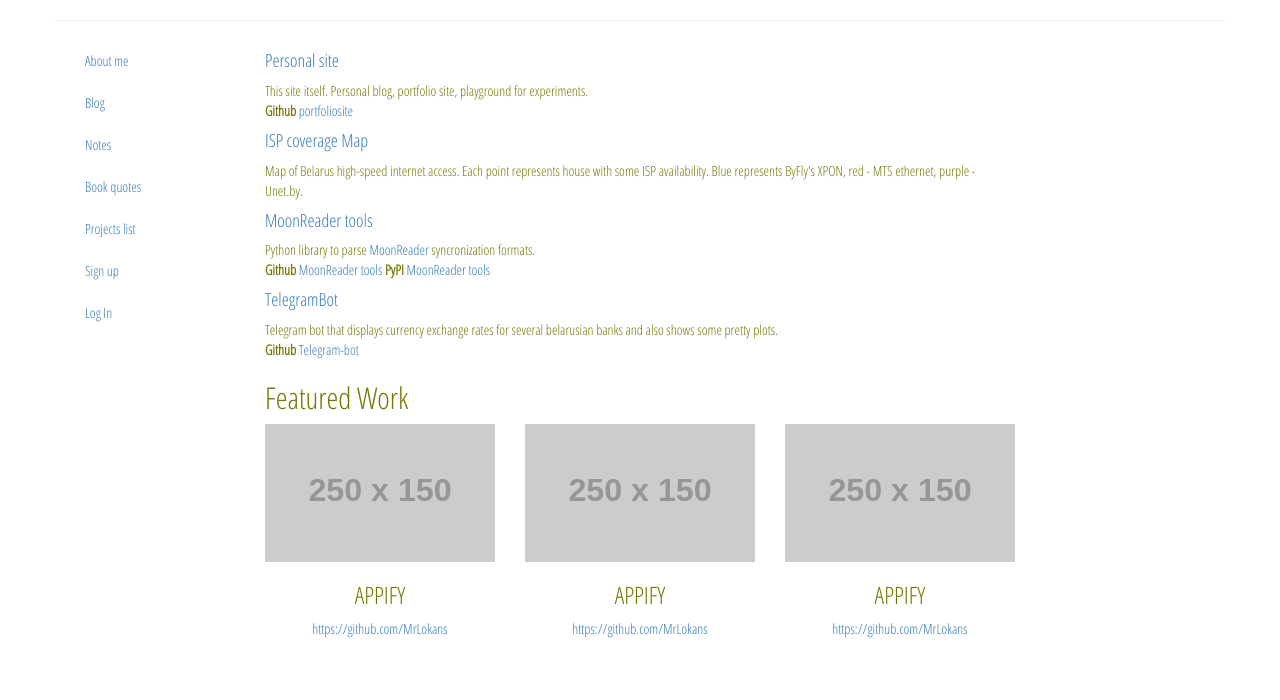
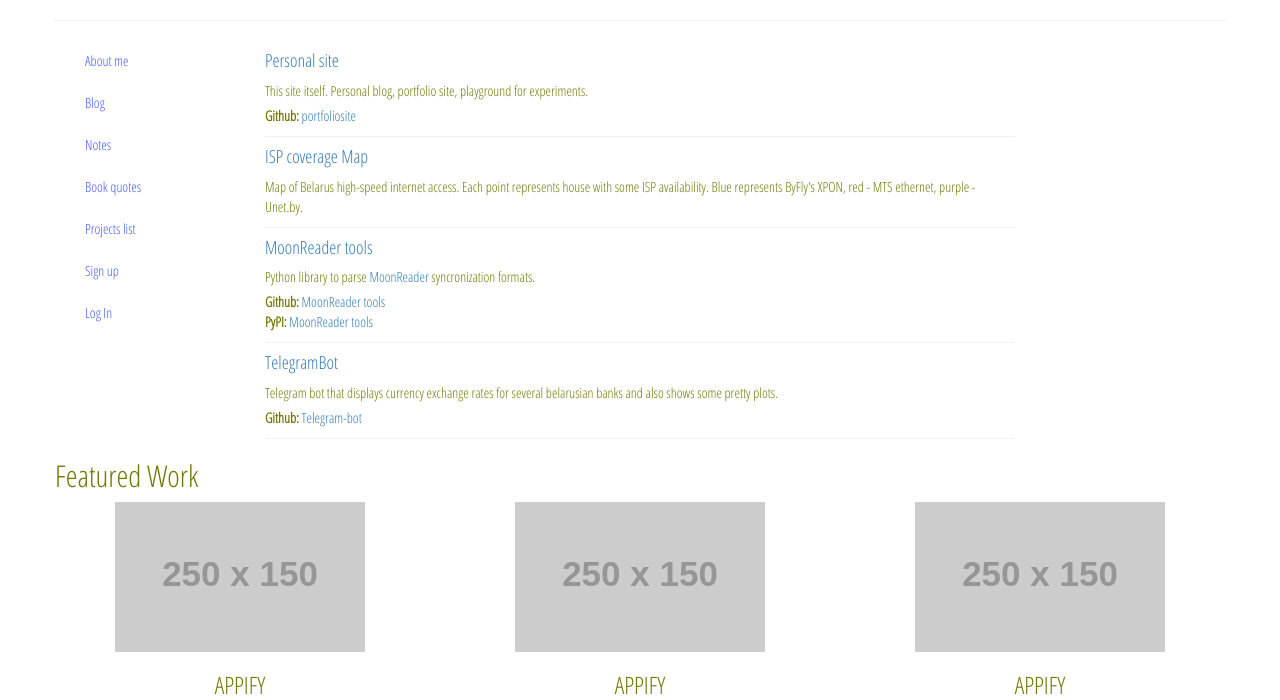
Before and after one commit to MrLokans/portfoliosite, a Django app: page /projects in a window 1280 px wide. Shown: the part 148-848 px from the top of the page. Before the commit the page ends 786 px from the top, so only its background shows below. Run offline with Django 3.2, Linux system fonts and the light colour scheme; grey boxes labelled with a size stand in for pictures from a placeholder-image service; some libraries are stand-ins or nearby versions.

Commit message:
New styles added.

```diff
--- a/personal_site/blog/static/css/style.css
+++ b/personal_site/blog/static/css/style.css
@@ -54,3 +54,24 @@
 .post-tag {
     margin-right: 10px;
 }
+
+ul.nav li.menu-item a{
+    font-size: 14px;
+    background-color: #ffffff;
+    color: #4559FF;
+}
+
+ul.nav li.menu-item a:hover{
+    font-size: 14px;
+    background-color: #ffffff;
+    color: #131F85;
+}
+
+.project-block {
+    padding-bottom: 10px;
+    border-bottom: 1px solid #F1F1F1;
+}
+
+.project-block .project-links {
+    padding-top: 5px;
+}
--- a/personal_site/blog/templates/left_menu.html
+++ b/personal_site/blog/templates/left_menu.html
@@ -1,15 +1,15 @@
 <ul class="nav nav-pills nav-stacked">
-    <li><a href="{% url 'about_me' %}">About me</a></li>
-    <li><a href="/">Blog</a></li>
-    <li><a href="{% url 'projects_list' %}">Notes</a></li>
-    <li><a href="{% url 'book-list' %}">Book quotes</a></li>
-    <li><a href="{% url 'projects_list' %}">Projects list</a></li>
+    <li class="menu-item"><a href="{% url 'about_me' %}">About me</a></li>
+    <li class="menu-item"><a href="/">Blog</a></li>
+    <li class="menu-item"><a href="{% url 'projects_list' %}">Notes</a></li>
+    <li class="menu-item"><a href="{% url 'book-list' %}">Book quotes</a></li>
+    <li class="menu-item"><a href="{% url 'projects_list' %}">Projects list</a></li>
 
     {% if user.is_authenticated %}
-        <li><a href="{% url 'logout' %}">Log Out</a></li>
+        <li class="menu-item"><a href="{% url 'logout' %}">Log Out</a></li>
     {% else %}
-        <li><a href="{% url 'signup' %}">Sign up</a></li>
-        <li><a href="{% url 'login' %}">Log In</a></li>
+        <li class="menu-item"><a href="{% url 'signup' %}">Sign up</a></li>
+        <li class="menu-item"><a href="{% url 'login' %}">Log In</a></li>
     {% endif %}
 
 </ul>
--- a/personal_site/blog/templates/projects.html
+++ b/personal_site/blog/templates/projects.html
@@ -9,8 +9,8 @@
                 This site itself. Personal blog, portfolio site, playground for experiments.
                 <br/>
                 <div class="project-links">
-                    <strong class="project-link-title">Github</strong>
-                    <a class="project-link" href="https://github.com/MrLokans/portfoliosite">portfoliosite</a
+                    <strong class="project-link-title">Github:</strong>
+                    <a class="project-link" href="https://github.com/MrLokans/portfoliosite">portfoliosite</a>
                 </div>
             </div>
         </div>
@@ -31,9 +31,10 @@
                 Python library to parse <a href="http://www.moondownload.com/">MoonReader</a> syncronization formats.
                 <br/>
                 <div class="project-links">
-                    <strong class="project-link-title">Github</strong>
+                    <strong class="project-link-title">Github:</strong>
                     <a class="project-link" href="https://github.com/MrLokans/MoonReader_tools">MoonReader tools</a>
-                    <strong class="project-link-title">PyPI</strong>
+                    <br>
+                    <strong class="project-link-title">PyPI:</strong>
                     <a class="project-link" href="https://pypi.python.org/pypi/moonreader_tools">MoonReader tools</a>
                 </div>
             </div>
@@ -47,7 +48,7 @@
                 and also shows some pretty plots.
                 <br/>
                 <div class="project-links">
-                    <strong class="project-link-title">Github</strong>
+                    <strong class="project-link-title">Github:</strong>
                     <a class="project-link" href="https://github.com/MrLokans/bank_telegram_bot">Telegram-bot</a>
                 </div>
             </div>
--- a/personal_site/isp_coverage/views.py
+++ b/personal_site/isp_coverage/views.py
@@ -6,7 +6,7 @@
 from django.http import HttpResponse
 from django.views.generic import TemplateView
 
-from isp_coverage.models import Provider, ProviderCoordinate
+from isp_coverage.models import ProviderCoordinate
 
 
 BYFLY_CSV_FILE = os.path.abspath(os.path.join('isp_coverage', "byfly.csv"))
```
